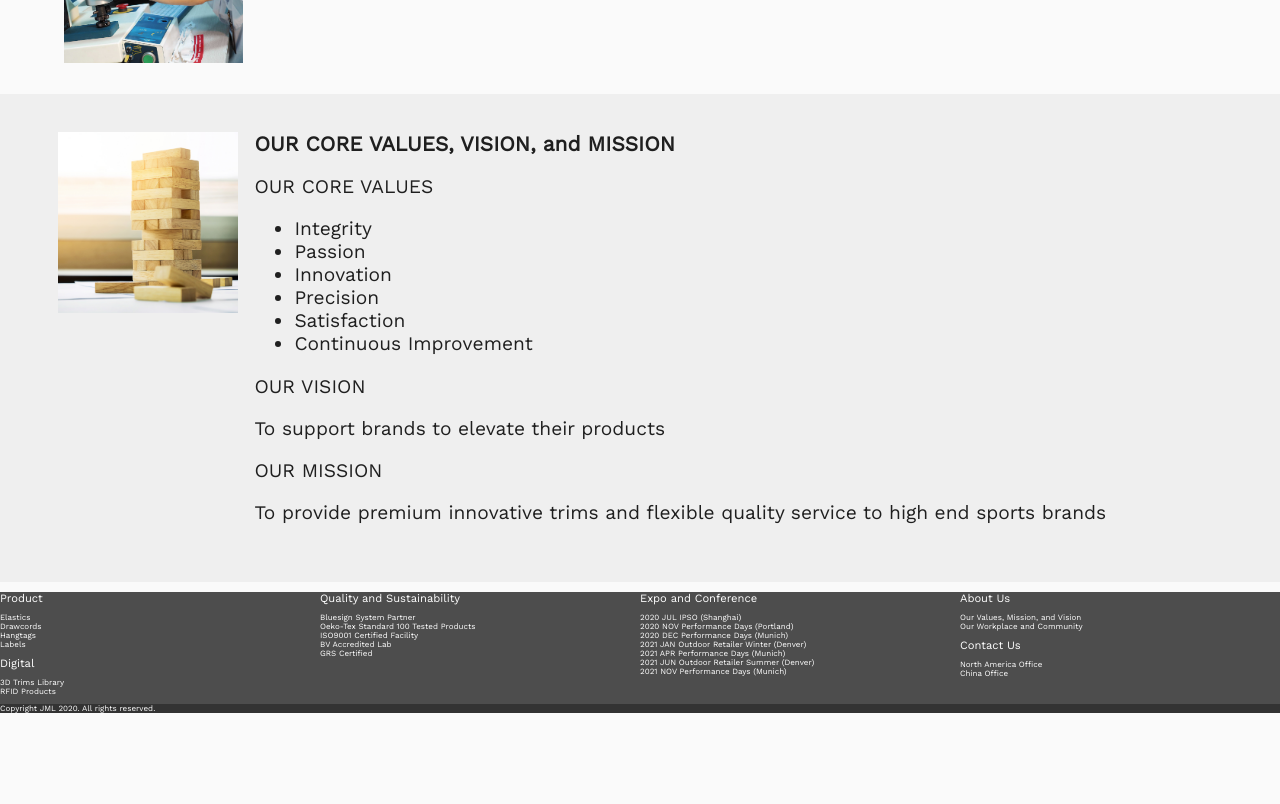
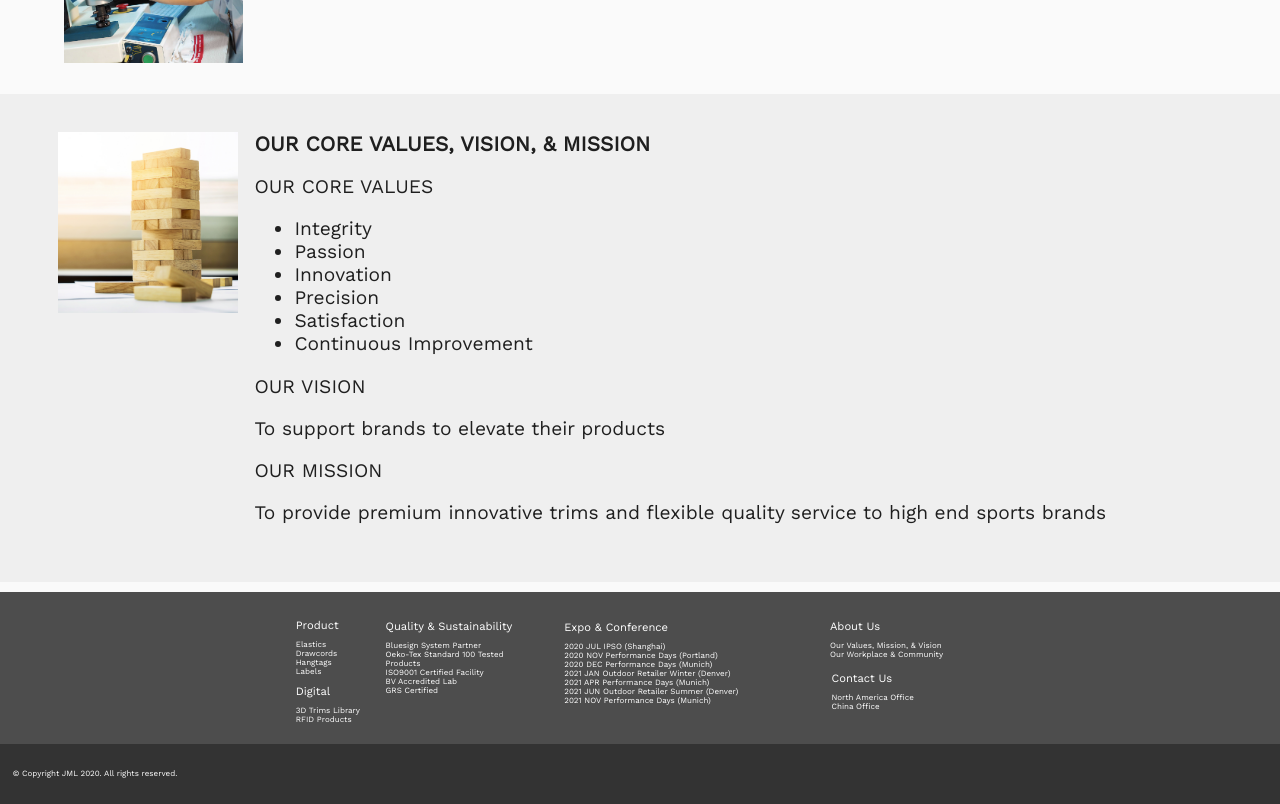
Before and after one commit to Annnnnieee/jml-apparel, a React (Create React App) app in the folder jml-apparel/: page /about-us in a window 1280 px wide. Shown: the part 860-1664 px from the top of the page. Before the commit the page ends 1573 px from the top, so only its background shows below. Built offline with nearby package versions, Linux system fonts and the light colour scheme.

Commit message:
added amps, fixed resizing for footer, awards, and notable clients

```diff
--- a/jml-apparel/src/About/About.js
+++ b/jml-apparel/src/About/About.js
@@ -97,7 +97,7 @@ function About() {
                     </Grid>
                     <Grid item xs={12} sm={12} md={10} >
                         <div className={classes.introduction}>
-                            <Typography variant="h2">OUR WORKPLACE and COMMUNITY</Typography>
+                            <Typography variant="h2">OUR WORKPLACE &amp; COMMUNITY</Typography>
                             <Typography variant="body2">
                                 <p>We take corporate responsibility seriously.</p>
                                 <p>Our world-wide sales group works closely with an
@@ -124,7 +124,7 @@ function About() {
                     </Grid>
                     <Grid item xs={12} sm={9} md={10} >
                         <div className={classes.introduction}>
-                            <Typography variant="h2">OUR CORE VALUES, VISION, and MISSION</Typography>
+                            <Typography variant="h2">OUR CORE VALUES, VISION, &amp; MISSION</Typography>
                             <Typography variant="body2">
                                 <p>OUR CORE VALUES</p>
                                 <ul>
--- a/jml-apparel/src/App.js
+++ b/jml-apparel/src/App.js
@@ -45,14 +45,14 @@ function App() {
 
   theme.typography.h1 = {
     fontFamily: "'Work Sans', sans-serif",
-    fontSize: "4.3rem",
+    fontSize: "5rem",
     fontWeight: "bold",
     textTransform: "uppercase",
     [theme.breakpoints.only('md')]: {
-      fontSize: "4.2rem",
+      fontSize: "3.9rem",
     },
     [theme.breakpoints.only('sm')]: {
-      fontSize: '4.1rem',
+      fontSize: '3.7rem',
     },
     [theme.breakpoints.only('xs')]: {
       fontSize: '2.2rem',
--- a/jml-apparel/src/Expo/Expo.js
+++ b/jml-apparel/src/Expo/Expo.js
@@ -97,7 +97,7 @@ function Expo() {
     return ( // TODO repl{ace cover image based on size.
         <div classesName={classes.root}>
             <div className={classes.introContainer}>
-            <CoverCard cover={expoCover} coverAlt={expoCoverAlt} title="Expo and Conference"/>
+            <CoverCard cover={expoCover} coverAlt={expoCoverAlt} title="Expo &amp; Conference"/>
 
             </div>
 
--- a/jml-apparel/src/Footer/Footer.js
+++ b/jml-apparel/src/Footer/Footer.js
@@ -16,18 +16,22 @@ const useStyles = makeStyles((theme) => ({
     },
     grid: {
         justifyContent: "center",
+        justify: "center",
+        margin: "auto",
     },
     item: {
-        // maxWidth: "12rem",
-        // minWidth: "0rem",
+        padding: "1%",
     },
     container:{
         background: "rgba(77, 77, 77, 1)",
         color: "white",
+        paddingTop: "1rem",
     },
     container2: {
         background: "rgba(51, 51, 51, 1)",
         color: "white",
+        paddingTop: "1%",
+        paddingBottom: "1%"
     },
 
 }))
@@ -37,7 +41,7 @@ function Item({ title, list }) {
 
     console.log(list);
     return (
-        <div >
+        <div className={classes.item} >
             <Typography variant="h3">{title}</Typography>
             <Typography variant="subtitle1">
                 <ul className={classes.list} >
@@ -59,8 +63,9 @@ function Footer() {
             direction="row"
             alignItems="flex-start"
             className={classes.grid}
+            sm={10}
             >
-                <Grid container item xs={12} sm={5} md={3} className={classes.item} >
+                <Grid container item xs={12} sm={5} md={1} className={classes.item} >
                     <Grid item xs={12} >
                         <Item title="Product" list={["Elastics", "Drawcords", "Hangtags", "Labels"]} />
                     </Grid>
@@ -68,15 +73,15 @@ function Footer() {
                         <Item title="Digital" list={["3D Trims Library", "RFID Products"]} />
                     </Grid>
                 </Grid>
-                <Grid item xs={12} sm={5} md={3} className={classes.item} >
-                    <Item title="Quality and Sustainability" list={["Bluesign System Partner", "Oeko-Tex Standard 100 Tested Products", "ISO9001 Certified Facility", "BV Accredited Lab", "GRS Certified"]} />
+                <Grid item xs={12} sm={5} md={2} className={classes.item} >
+                    <Item title="Quality &amp; Sustainability" list={["Bluesign System Partner", "Oeko-Tex Standard 100 Tested Products", "ISO9001 Certified Facility", "BV Accredited Lab", "GRS Certified"]} />
                 </Grid>
                 <Grid item xs={12} sm={5} md={3} className={classes.item} >
-                    <Item title="Expo and Conference" list={["2020 JUL \t IPSO (Shanghai)", "2020 NOV \t Performance Days (Portland)", "2020 DEC \t Performance Days (Munich)", "2021 JAN \t Outdoor Retailer Winter (Denver)", "2021 APR \t Performance Days (Munich)", "2021 JUN \t Outdoor Retailer Summer (Denver)", "2021 NOV \t Performance Days (Munich)"]} />
+                    <Item title="Expo &amp; Conference" list={["2020 JUL  IPSO (Shanghai)", "2020 NOV  Performance Days (Portland)", "2020 DEC  Performance Days (Munich)", "2021 JAN  Outdoor Retailer Winter (Denver)", "2021 APR  Performance Days (Munich)", "2021 JUN  Outdoor Retailer Summer (Denver)", "2021 NOV  Performance Days (Munich)"]} />
                 </Grid>
-                <Grid container item xs={12} sm={5} md={3} className={classes.item}>
+                <Grid container item xs={12} sm={5} md={2} className={classes.item}>
                     <Grid item xs={12}>
-                        <Item title="About Us" list={["Our Values, Mission, and Vision", "Our Workplace and Community"]} />
+                        <Item title="About Us" list={["Our Values, Mission, & Vision", "Our Workplace & Community"]} />
                     </Grid>
                     <Grid item xs={12} className={classes.item}>
                         <Item title="Contact Us" list={["North America Office", "China Office"]} />
@@ -84,7 +89,7 @@ function Footer() {
                 </Grid>
             </Grid>
             </div>
-            <div className={classes.container2}><Typography variant="subtitle1" className={classes.item}> Copyright JML 2020. All rights reserved.</Typography> </div>
+            <div className={classes.container2}><Typography variant="subtitle1" className={classes.item}> &#169; Copyright JML 2020. All rights reserved.</Typography> </div>
         </div>
     );
 }
--- a/jml-apparel/src/Home/Awards.js
+++ b/jml-apparel/src/Home/Awards.js
@@ -16,20 +16,25 @@ const useStyles = makeStyles(() => ({
   root: {
     maxWidth: "90%",
     margin: "auto",
-    // background: "white",
+    paddingTop: "2%",
+    paddingBottom: "2%",
   },
   title: {
     textAlign: "center",
   },
-  awardsGrid: {
-    marginTop: "1%",
-    marginBottom: "1%",
-  },
-  item: {
-    display: "block",
-    margin: "auto",
-
-  },
+  awards: {
+    display: "flex",
+    flexFlow: "row wrap",
+    justifyContent: "center",
+    padding: 0,
+    margin: 0,
+    listStyle: "none",
+    "& img": {
+      maxWidth: "200px",
+      maxHeight: "auto",
+      padding: "1%"
+    },
+  }
 }));
 
 
@@ -37,9 +42,9 @@ function Item(props) {
   const classes = useStyles();
 
   return (
-    <Grid item xs={12} sm={6} md={2} >
+    <li >
       <img src={props.image} alt="award" className={classes.item} />
-    </Grid>
+    </li>
   )
 
 }
@@ -50,12 +55,12 @@ function Awards() {
 
   return (
     <div className={classes.root}>
-      <Grid container className={classes.awardsGrid} spacing={1} justify="center">
+      <ul className={classes.awards}>
         <Item image={Award01}/>
         <Item image={Award02}/>
         <Item image={Award03}/>
         <Item image={Award04}/>
-      </Grid>
+      </ul>
 
     </div>
   );
--- a/jml-apparel/src/Home/Home.js
+++ b/jml-apparel/src/Home/Home.js
@@ -54,7 +54,7 @@ function Home() {
         <Digital />
       </div>
       <div className={classes.section}>
-        <Typography variant="h1" className={classes.sectionTitle}>Quality and Sustainability</Typography>
+        <Typography variant="h1" className={classes.sectionTitle}>Quality &amp; Sustainability</Typography>
         <Quality />
       </div>
       <Awards />
--- a/jml-apparel/src/Home/ResponsiveDrawer.js
+++ b/jml-apparel/src/Home/ResponsiveDrawer.js
@@ -116,8 +116,8 @@ function ResponsiveDrawer() {
       <List>
         <ListItemLink to="/product" primary="Product" />
         <ListItemLink to="/digital" primary="Digital" />
-        <ListItemLink to="/quality-and-sustainability" primary="Quality and Sustainability" />
-        <ListItemLink to="/expo-and-conference" primary="Expo and Conference" />
+        <ListItemLink to="/quality-and-sustainability" primary="Quality &amp; Sustainability" />
+        <ListItemLink to="/expo-and-conference" primary="Expo &amp; Conference" />
         <ListItemLink to="/about-us" primary="About Us" />
         <ListItemLink to="/contact-us" primary="Contact Us" />
       </List>
@@ -140,8 +140,8 @@ function ResponsiveDrawer() {
             <Hidden xsDown>
               <Button color="inherit" classes={{ root: classes.listItem, text: classes.listItemText}} component={RouterLink} to="/product">Product</Button>
               <Button color="inherit" classes={{ root: classes.listItem, text: classes.listItemText}} component={RouterLink} to="/digital">Digital</Button>
-              <Button color="inherit" classes={{ root: classes.listItem, text: classes.listItemText}} component={RouterLink} to="/quality-and-sustainability">Quality and Sustainability</Button>
-              <Button color="inherit" classes={{ root: classes.listItem, text: classes.listItemText}} component={RouterLink} to="/expo-and-conference">Expo and Conference</Button>
+              <Button color="inherit" classes={{ root: classes.listItem, text: classes.listItemText}} component={RouterLink} to="/quality-and-sustainability">Quality &amp; Sustainability</Button>
+              <Button color="inherit" classes={{ root: classes.listItem, text: classes.listItemText}} component={RouterLink} to="/expo-and-conference">Expo &amp; Conference</Button>
               <Button color="inherit" classes={{ root: classes.listItem,  text: classes.listItemText}} component={RouterLink} to="/about-us">About Us</Button>
               <Button color="inherit" classes={{ root: classes.listItem,  text: classes.listItemText}} component={RouterLink} to="/contact-us">Contact Us</Button>
             </Hidden>
--- a/jml-apparel/src/Quality/Quality.js
+++ b/jml-apparel/src/Quality/Quality.js
@@ -97,7 +97,7 @@ function Quality() {
     return (
         <div className={classes.root}>
             <div className={classes.introContainer}>
-                <CoverCard cover={QualityCover} coverAlt={QualityCoverAlt} title="quality and sustainability"/>
+                <CoverCard cover={QualityCover} coverAlt={QualityCoverAlt} title="quality &amp; sustainability"/>
                 <Typography variant="body1" className={classes.introduction}>
                     <p>We understand the importance of quality in your garment design process.
                     At JML, we are committed to supporting you in meeting and exceeding your expectations.
```
Also changed, not shown: jml-apparel/src/Home/NotableClients.js (+31 -44 lines).
